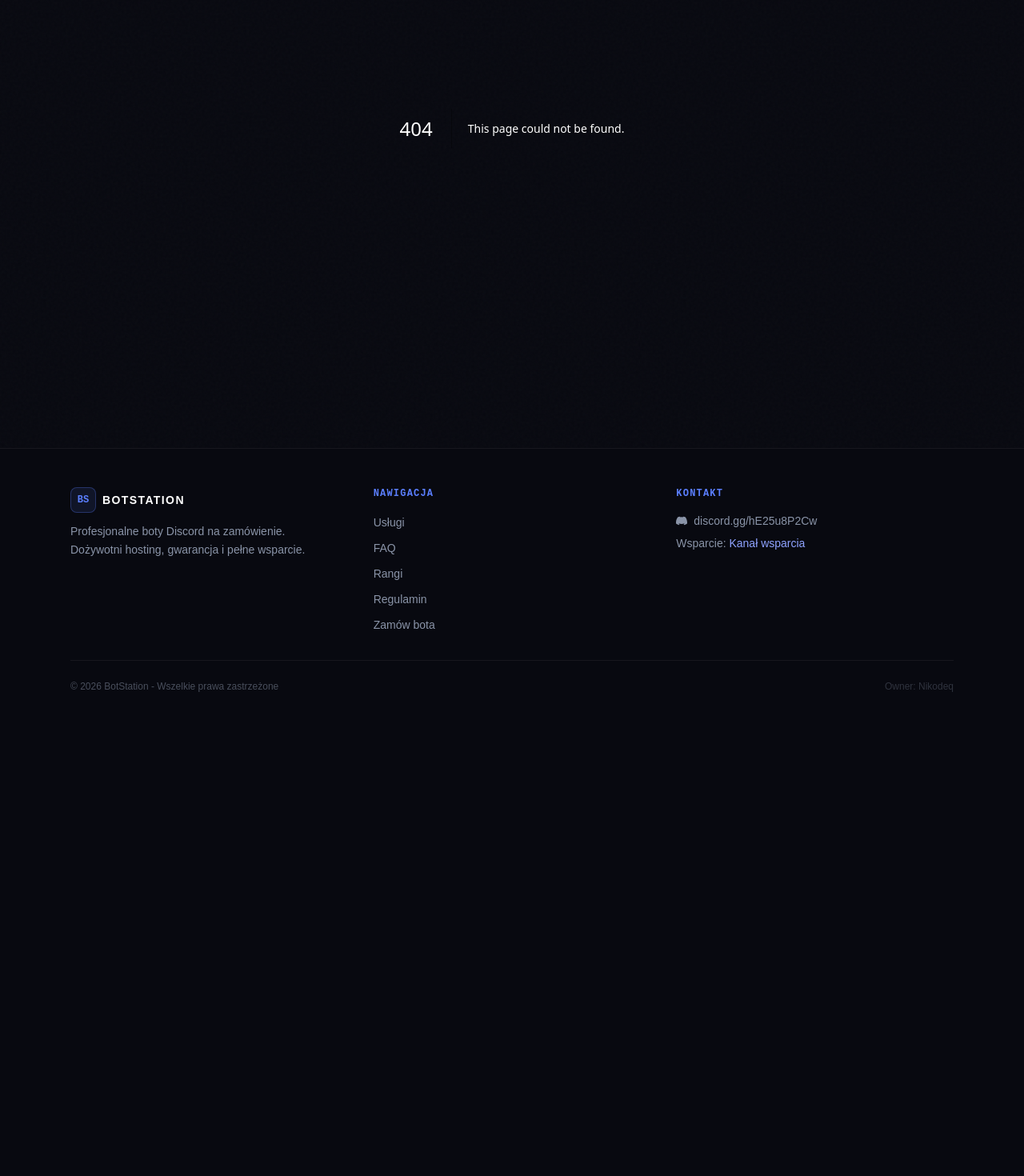
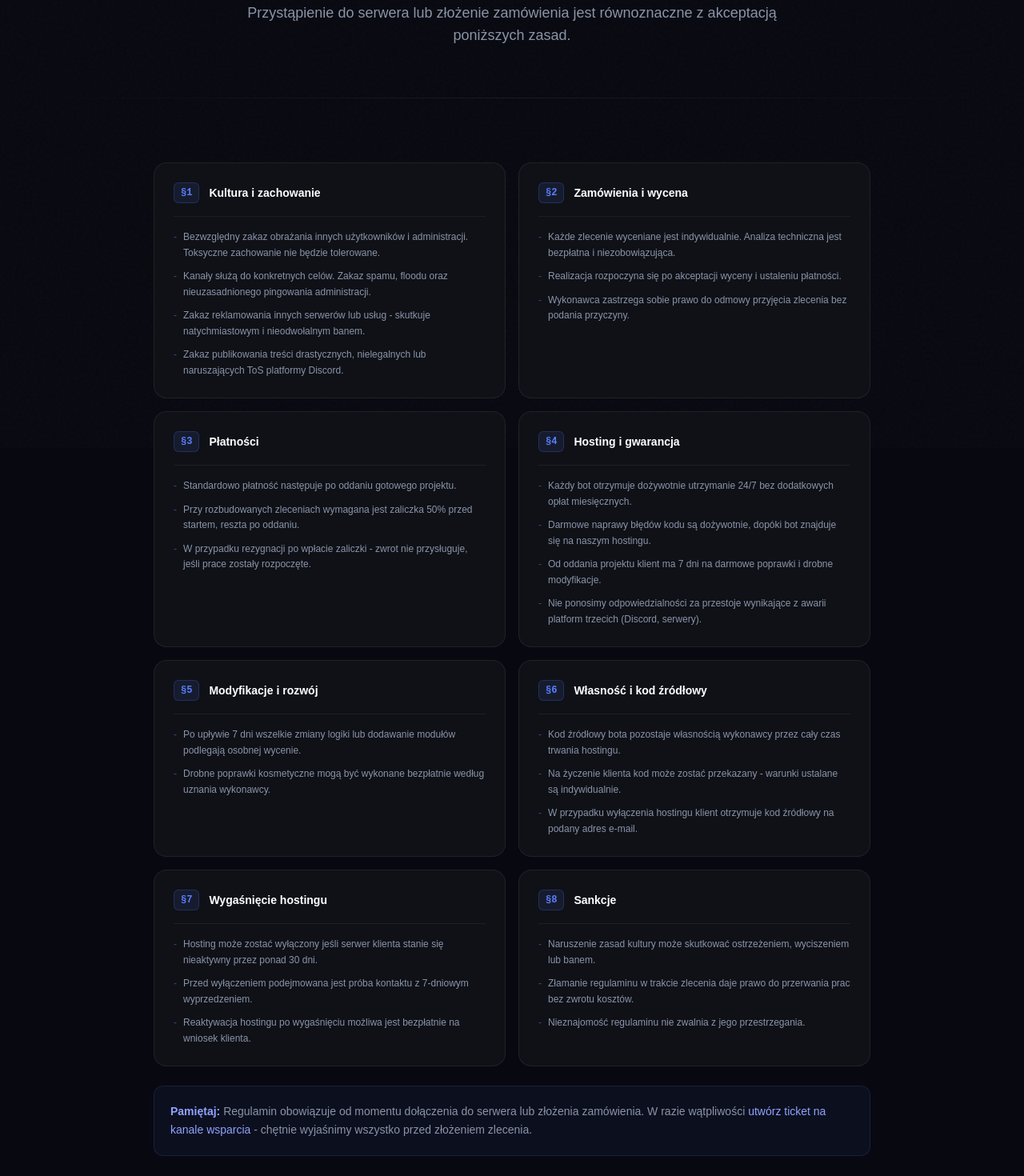
Before and after one commit to Nikodeq654/BotStation-v2, a Next.js app: page /regulamin in a window 1280 px wide. Before the commit this address had no page. Shown: the part 240-1710 px from the top of the page at 80% size. Before the commit the page ends 1154 px from the top, so only its background shows below. Built offline with nearby package versions, Linux system fonts and the light colour scheme.

Commit message:
Create page.tsx

```diff
--- /dev/null
+++ b/app/regulamin/page.tsx
@@ -0,0 +1,119 @@
+import PageHeader from '@/components/PageHeader'
+import type { Metadata } from 'next'
+
+export const metadata: Metadata = {
+  title: 'Regulamin - BotStation',
+  description: 'Regulamin współpracy BotStation. Zasady zamówień, płatności, hosting i gwarancja.',
+}
+
+const sections = [
+  {
+    num: '§1', title: 'Kultura i zachowanie',
+    items: [
+      'Bezwzględny zakaz obrażania innych użytkowników i administracji. Toksyczne zachowanie nie będzie tolerowane.',
+      'Kanały służą do konkretnych celów. Zakaz spamu, floodu oraz nieuzasadnionego pingowania administracji.',
+      'Zakaz reklamowania innych serwerów lub usług - skutkuje natychmiastowym i nieodwołalnym banem.',
+      'Zakaz publikowania treści drastycznych, nielegalnych lub naruszających ToS platformy Discord.',
+    ]
+  },
+  {
+    num: '§2', title: 'Zamówienia i wycena',
+    items: [
+      'Każde zlecenie wyceniane jest indywidualnie. Analiza techniczna jest bezpłatna i niezobowiązująca.',
+      'Realizacja rozpoczyna się po akceptacji wyceny i ustaleniu płatności.',
+      'Wykonawca zastrzega sobie prawo do odmowy przyjęcia zlecenia bez podania przyczyny.',
+    ]
+  },
+  {
+    num: '§3', title: 'Płatności',
+    items: [
+      'Standardowo płatność następuje po oddaniu gotowego projektu.',
+      'Przy rozbudowanych zleceniach wymagana jest zaliczka 50% przed startem, reszta po oddaniu.',
+      'W przypadku rezygnacji po wpłacie zaliczki - zwrot nie przysługuje, jeśli prace zostały rozpoczęte.',
+    ]
+  },
+  {
+    num: '§4', title: 'Hosting i gwarancja',
+    items: [
+      'Każdy bot otrzymuje dożywotnie utrzymanie 24/7 bez dodatkowych opłat miesięcznych.',
+      'Darmowe naprawy błędów kodu są dożywotnie, dopóki bot znajduje się na naszym hostingu.',
+      'Od oddania projektu klient ma 7 dni na darmowe poprawki i drobne modyfikacje.',
+      'Nie ponosimy odpowiedzialności za przestoje wynikające z awarii platform trzecich (Discord, serwery).',
+    ]
+  },
+  {
+    num: '§5', title: 'Modyfikacje i rozwój',
+    items: [
+      'Po upływie 7 dni wszelkie zmiany logiki lub dodawanie modułów podlegają osobnej wycenie.',
+      'Drobne poprawki kosmetyczne mogą być wykonane bezpłatnie według uznania wykonawcy.',
+    ]
+  },
+  {
+    num: '§6', title: 'Własność i kod źródłowy',
+    items: [
+      'Kod źródłowy bota pozostaje własnością wykonawcy przez cały czas trwania hostingu.',
+      'Na życzenie klienta kod może zostać przekazany - warunki ustalane są indywidualnie.',
+      'W przypadku wyłączenia hostingu klient otrzymuje kod źródłowy na podany adres e-mail.',
+    ]
+  },
+  {
+    num: '§7', title: 'Wygaśnięcie hostingu',
+    items: [
+      'Hosting może zostać wyłączony jeśli serwer klienta stanie się nieaktywny przez ponad 30 dni.',
+      'Przed wyłączeniem podejmowana jest próba kontaktu z 7-dniowym wyprzedzeniem.',
+      'Reaktywacja hostingu po wygaśnięciu możliwa jest bezpłatnie na wniosek klienta.',
+    ]
+  },
+  {
+    num: '§8', title: 'Sankcje',
+    items: [
+      'Naruszenie zasad kultury może skutkować ostrzeżeniem, wyciszeniem lub banem.',
+      'Złamanie regulaminu w trakcie zlecenia daje prawo do przerwania prac bez zwrotu kosztów.',
+      'Nieznajomość regulaminu nie zwalnia z jego przestrzegania.',
+    ]
+  },
+]
+
+export default function RegulaminPage() {
+  return (
+    <>
+      <PageHeader
+        label="Zasady współpracy"
+        title="Regulamin"
+        description="Przystąpienie do serwera lub złożenie zamówienia jest równoznaczne z akceptacją poniższych zasad."
+      />
+
+      <div className="h-px bg-gradient-to-r from-transparent via-white/[0.07] to-transparent" />
+
+      <section className="py-20 px-4">
+        <div className="max-w-4xl mx-auto">
+          <div className="grid grid-cols-1 sm:grid-cols-2 gap-4">
+            {sections.map((s, i) => (
+              <div key={i} className="bg-bg2 border border-white/[0.07] hover:border-accent/15 rounded-2xl p-6 transition-colors">
+                <div className="flex items-center gap-3 mb-4 pb-4 border-b border-white/[0.06]">
+                  <span className="font-mono text-xs font-bold text-accent bg-accent/10 border border-accent/20 px-2 py-1 rounded-md">{s.num}</span>
+                  <span className="font-display font-bold text-white text-sm">{s.title}</span>
+                </div>
+                <ul className="flex flex-col gap-2.5">
+                  {s.items.map((item, j) => (
+                    <li key={j} className="text-xs text-silver2 leading-relaxed pl-3 relative before:content-['-'] before:absolute before:left-0 before:text-accent/50">
+                      {item}
+                    </li>
+                  ))}
+                </ul>
+              </div>
+            ))}
+          </div>
+
+          <div className="mt-6 p-5 bg-accent/[0.06] border border-accent/[0.15] rounded-xl text-sm text-silver2 leading-relaxed">
+            <span className="text-accent2 font-semibold">Pamiętaj:</span> Regulamin obowiązuje od momentu dołączenia do serwera lub złożenia zamówienia. W razie wątpliwości{' '}
+            <a href="https://discord.com/channels/1494772280323080243/1501631817210531910" target="_blank" rel="noopener noreferrer" className="text-accent2 hover:text-white transition-colors">
+              utwórz ticket na kanale wsparcia
+            </a>{' '}
+            - chętnie wyjaśnimy wszystko przed złożeniem zlecenia.
+          </div>
+        </div>
+      </section>
+    </>
+  )
+}
```
